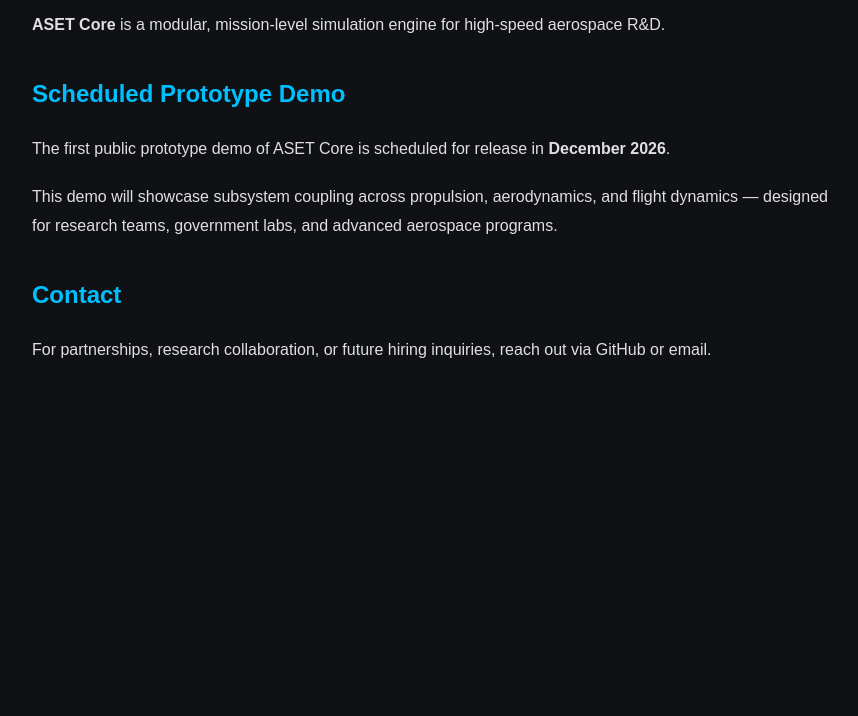
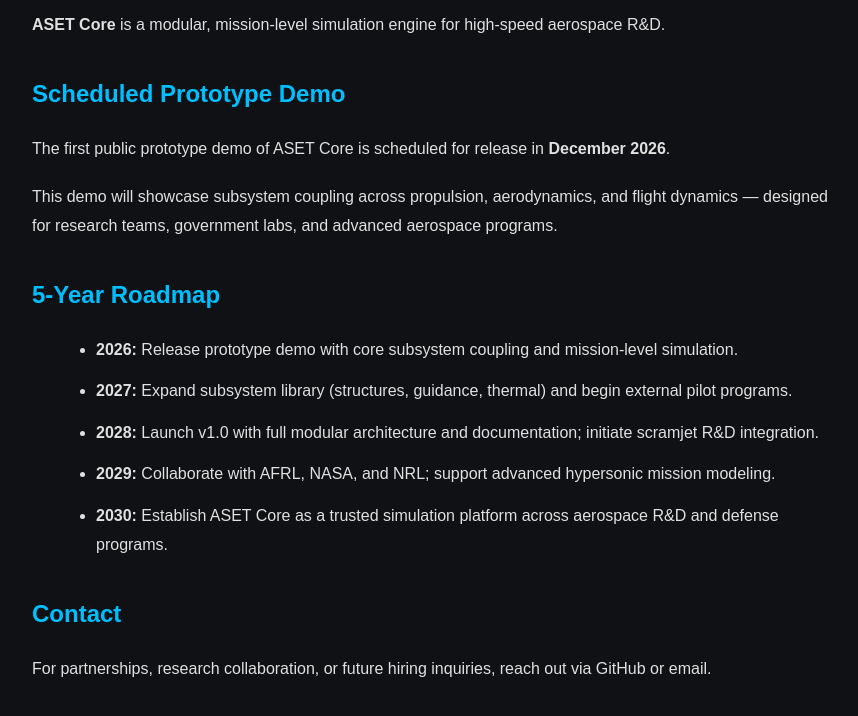
Before and after one commit to Gerardo-J-Sandoval/interlinked-aero-site, a plain HTML site: page index.html in a window 1280 px wide. Shown: the part 132-848 px from the top of the page, without its empty margins (208-1066 px from the left). Before the commit the page ends 800 px from the top, so only its background shows below. Drawn offline with Linux system fonts and the light colour scheme.

Commit message:
Add 5-Year Roadmap to index.html
Added a 5-year roadmap section with milestones.

```diff
--- a/index.html
+++ b/index.html
@@ -21,6 +21,12 @@
     p {
       margin-bottom: 1.2rem;
     }
+    ul {
+      margin-left: 1.5rem;
+    }
+    li {
+      margin-bottom: 0.8rem;
+    }
     a {
       color: #00bfff;
       text-decoration: none;
@@ -35,6 +41,15 @@
   <p>The first public prototype demo of ASET Core is scheduled for release in <strong>December 2026</strong>.</p>
   <p>This demo will showcase subsystem coupling across propulsion, aerodynamics, and flight dynamics — designed for research teams, government labs, and advanced aerospace programs.</p>
 
+  <h2>5-Year Roadmap</h2>
+  <ul>
+    <li><strong>2026:</strong> Release prototype demo with core subsystem coupling and mission-level simulation.</li>
+    <li><strong>2027:</strong> Expand subsystem library (structures, guidance, thermal) and begin external pilot programs.</li>
+    <li><strong>2028:</strong> Launch v1.0 with full modular architecture and documentation; initiate scramjet R&D integration.</li>
+    <li><strong>2029:</strong> Collaborate with AFRL, NASA, and NRL; support advanced hypersonic mission modeling.</li>
+    <li><strong>2030:</strong> Establish ASET Core as a trusted simulation platform across aerospace R&D and defense programs.</li>
+  </ul>
+
   <h2>Contact</h2>
   <p>For partnerships, research collaboration, or future hiring inquiries, reach out via GitHub or email.</p>
 </body>
```
